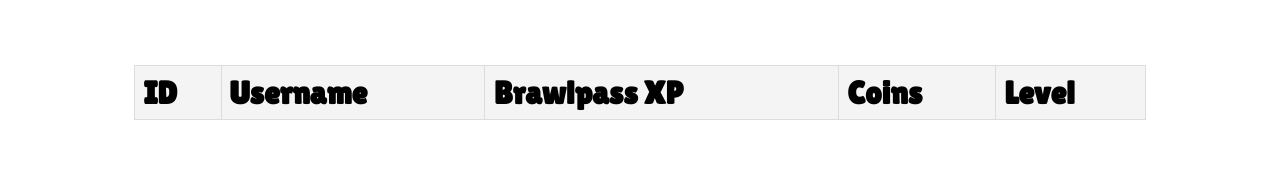
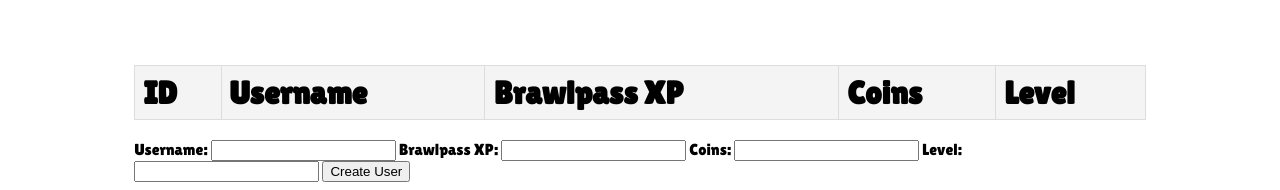
Before and after one commit to simeonjackman/databases, a website: page index.html in a window 1280 px wide. Shown: the part 703-893 px from the top of the page. Before the commit the page ends 843 px from the top, so only its background shows below. Drawn offline with Linux system fonts and the light colour scheme; no server answers.

Commit message:
ADD: insert new user

```diff
--- a/index.html
+++ b/index.html
@@ -38,5 +38,22 @@
         </tbody>
     </table>
     </div>
+    <div class="content">
+    <form id="user-form" onsubmit="createUser(event); return false">
+        <label for="username">Username:</label>
+        <input type="text" id="username" name="username" required>
+
+        <label for="brawlpass_xp">Brawlpass XP:</label>
+        <input type="number" id="brawlpass_xp" name="brawlpass_xp" min="0">
+
+        <label for="coins">Coins:</label>
+        <input type="number" id="coins" name="coins" min="0">
+
+        <label for="level">Level:</label>
+        <input type="number" id="level" name="level" min="0">
+
+        <button type="">Create User</button>
+    </form>
+    </div>
 </body>
 </html>
--- a/script.js
+++ b/script.js
@@ -73,3 +73,30 @@
         tableBody.appendChild(tr);
     });
 }
+
+async function createUser(event) {
+    event.preventDefault();
+    console.log("triggered")
+    const username = document.querySelector('#username').value;
+    const brawlpass_xp = document.querySelector('#brawlpass_xp').value || 0;
+    const coins = document.querySelector('#coins').value || 0;
+    const level = document.querySelector('#level').value || 0;
+
+    try {
+        const response = await fetch('http://localhost:3000/api/users', {
+            method: 'POST',
+            headers: { 'Content-Type': 'application/json' },
+            body: JSON.stringify({ username, brawlpass_xp, coins, level })
+        });
+        if (response.ok) {
+            alert('User created successfully!');
+            fetchData(); // Refresh the table
+            document.querySelector('#user-form').reset(); // Clear the form
+        } else {
+            const errorData = await response.json();
+            alert('Error creating user: ' + errorData.error);
+        }
+    } catch (error) {
+        console.error('Error creating user:', error);
+    }
+}
```
Also changed, not shown: server.js (+19 -0 lines).
